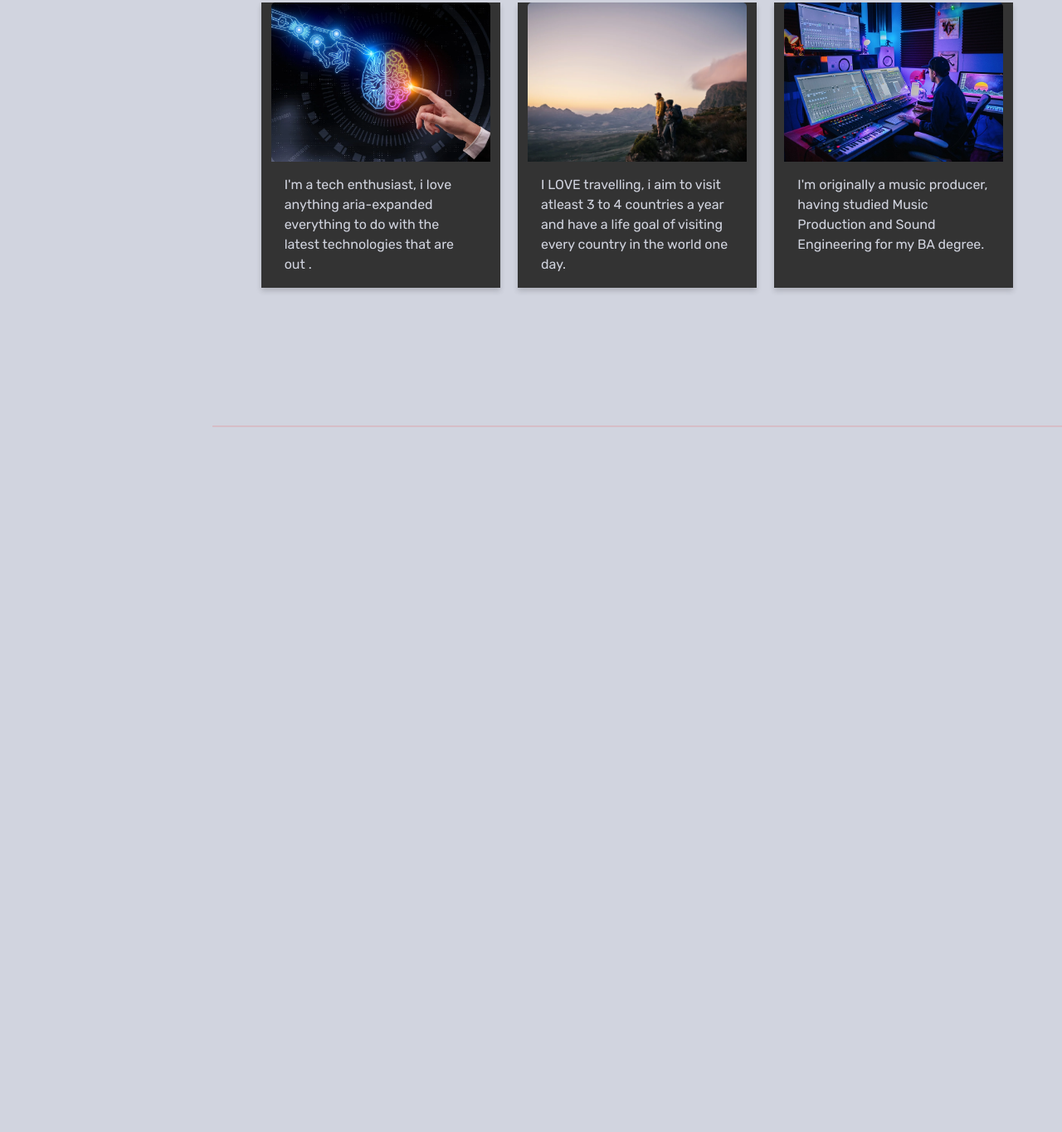
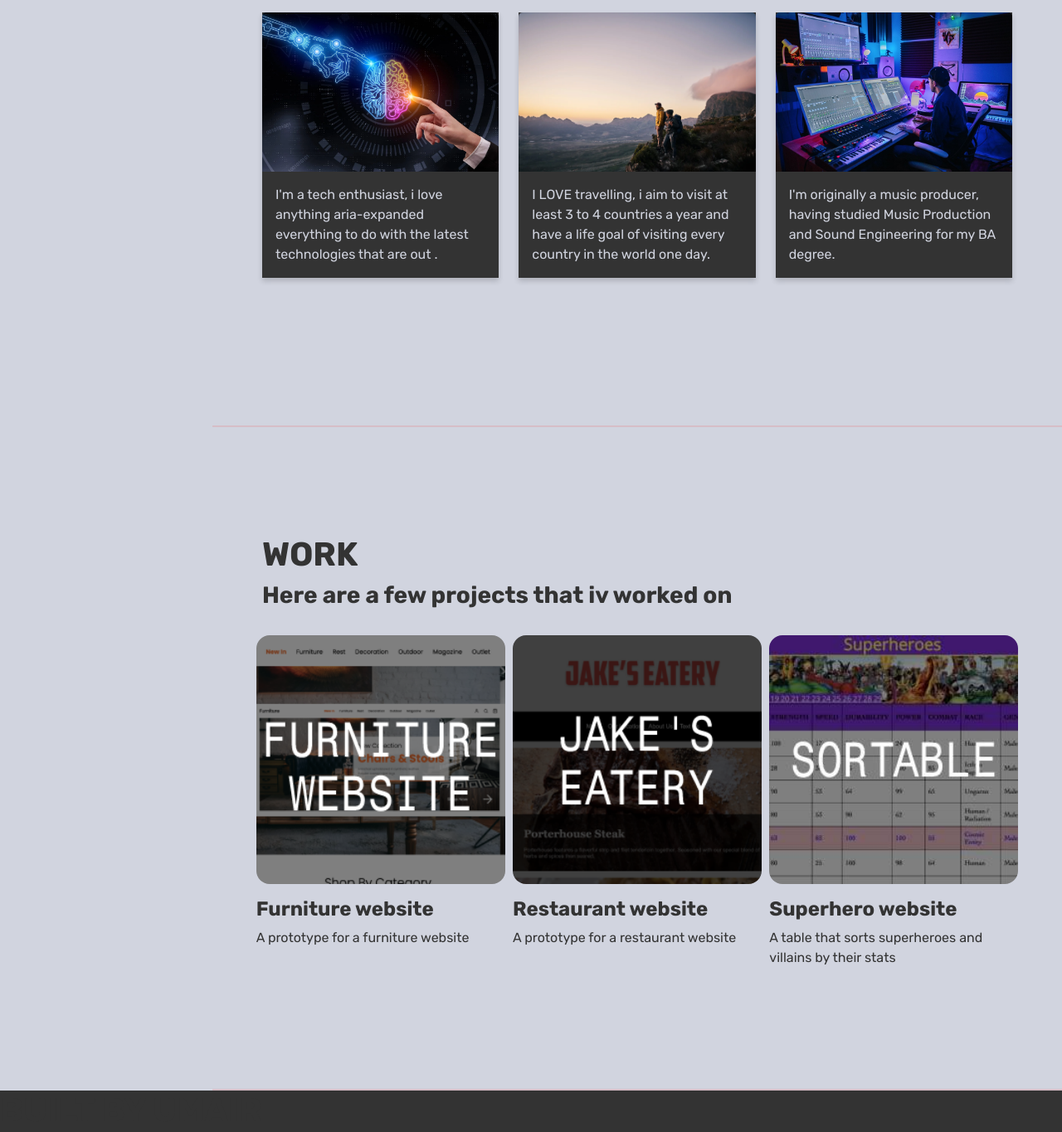
Before and after one commit to umairshah14/Bootstrap-Portfolio, a plain HTML site: page index.html in a window 1280 px wide. Shown: the part 1085-2450 px from the top of the page at 83% size. Before the commit the page ends 1600 px from the top, so only its background shows below. Drawn offline with nearby package versions, Linux system fonts and the light colour scheme.

Commit message:
added work section

```diff
--- a/assets/css/style.css
+++ b/assets/css/style.css
@@ -96,19 +96,31 @@ img{
     border: 0;
 }
 
-.card:hover{
-    transform: scale(1.1);
+.workExample{
+    transition: transform 0.2s ease;
+    display: flex;
+    justify-content: center;
 }
+
+.workExample:hover{
+    transform: scale(1.15);
+}
+
 .centralise{
     display: flex;
-    justify-content: space-around;
+    justify-content: center;
 }
 
 .card-img-top {
     width: 100%;
     height: 15vw;
     object-fit: cover;
-    }
+}
+
+.resize {
+    width: 300px;
+    height: auto;
+}
 /* #wrap {
   width: fit-content;
   height: fit-content;
@@ -137,3 +149,10 @@ img{
     zoom: 1;
   }
 } */
+
+footer{
+    background-color: var(--color-primary-1);
+    color: var(--header-color);
+    height: 50px;
+    position: sticky;
+}
--- a/index.html
+++ b/index.html
@@ -38,6 +38,9 @@
           </li>
           <li class="nav-item">
             <a class="nav-link" href="#aboutMe">About Me</a>
+          </li>
+          <li class="nav-item">
+            <a class="nav-link" href="#work">Work</a>
           </li>
           <li class="nav-item">
             <a class="nav-link" href="#skills">Skills</a>
@@ -82,20 +85,26 @@
         </div>
 
         <div class="row centralise">
-          <div class="card pr-5" style="width: 18rem;">
+
+          <div class="col-md-12 col-lg-4 workExample">
+            <div class="card" style="width: 18rem;">
               <img src="./assets/images/tech.webp" class="card-img-top" alt="...">
               <div class="card-body">
                 <p class="card-text">I'm a tech enthusiast, i love anything aria-expanded everything to do with the latest technologies that are out .</p>
               </div>
             </div>
+          </div>
 
+          <div class="col-md-12 col-lg-4 workExample">
             <div class="card" style="width: 18rem;">
               <img src="./assets/images/travelling.webp" class="card-img-top" alt="...">
               <div class="card-body">
-              <p class="card-text">I LOVE travelling, i aim to visit atleast 3 to 4 countries a year and have a life goal of visiting every country in the world one day.</p>
+                <p class="card-text">I LOVE travelling, i aim to visit at least 3 to 4 countries a year and have a life goal of visiting every country in the world one day.</p>
+              </div>
             </div>
           </div>
 
+          <div class="col-md-12 col-lg-4 workExample">
             <div class="card" style="width: 18rem;">
               <img src="./assets/images/music producer.jpeg" class="card-img-top" alt="...">
               <div class="card-body">
@@ -103,11 +112,74 @@
               </div>
             </div>
           </div>
+
+        </div>
       </div>
 
     </section>
+
+    <!-- WORK SECTION -->
+    <section id="work" class="full-height px-lg-5">
+      <div class="container">
+
+        <div class="row pb-4">
+          <div class="col-lg-8">
+            <h1 class="text-brand">WORK</h1>
+            <h3>Here are a few projects that iv worked on</h3>
+          </div>
         </div>
 
+        <div class="row">
+          <div class="col-md-12 col-lg-4 workExample">
+            <div class="card-custom rounded-4 bg-base">
+              <div class="card-custom-image resize">
+                <img class="rounded-4" src="./assets/images/FURNIT.png" alt="">
+              </div>
+              <div class="card-custom-content pt-3">
+                <h4> Furniture website</h4>
+                <p> A prototype for a furniture website</p>
+              </div>
+            </div>
+          </div>
+
+          <div class="col-md-12 col-lg-4 workExample">
+            <div class="card-custom rounded-4 bg-base">
+              <div class="card-custom-image resize">
+                <img class="rounded-4" src="./assets/images/JAKE.png" alt="">
+              </div>
+              <div class="card-custom-content pt-3">
+                <h4> Restaurant website</h4>
+                <p> A prototype for a restaurant website</p>
+              </div>
+            </div>
+          </div>
+
+          <div class="col-md-12 col-lg-4 workExample">
+            <div class="card-custom rounded-4 bg-base">
+              <div class="card-custom-image resize">
+                <img class="rounded-4" src="./assets/images/sort.jpeg" alt="">
+              </div>
+              <div class="card-custom-content pt-3">
+                <h4> Superhero website</h4>
+                <p> A table that sorts superheroes and villains by their stats</p>
+              </div>
+            </div>
+          </div>
+
+
+        </div>
+
+      </div>
+
+    </section>
+
+
+  </div>
+
+  <!-- FOOTER -->
+  <footer>
+    <h1>BUILT BY UMAIR</h1>
+  </footer>
   <script src="https://cdn.jsdelivr.net/npm/bootstrap@5.2.3/dist/js/bootstrap.bundle.min.js"
     integrity="sha384-kenU1KFdBIe4zVF0s0G1M5b4hcpxyD9F7jL+jjXkk+Q2h455rYXK/7HAuoJl+0I4"
     crossorigin="anonymous"></script>
```
Also changed, not shown: assets/images/FURNIT.png (added), assets/images/JAKE.png (added), assets/images/sort.jpeg (added). Lines whose indentation alone changed are shown as unchanged.
